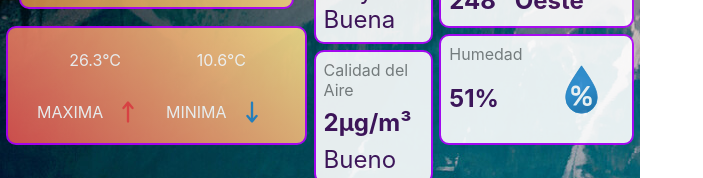
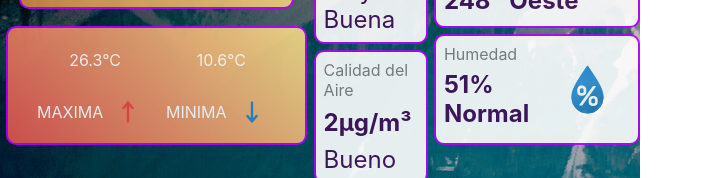
Before and after one commit to LuGiulkovich/ArgDashBoard, a React (Create React App) app: page / in a window 1280 px wide. Shown: the part 599-777 px from the top of the page, without its empty margins (0-703 px from the left). Built offline with nearby package versions, Linux system fonts and the light colour scheme.

Commit message:
Agrego Parametro Humedad

```diff
--- a/src/componentes/Humedad.js
+++ b/src/componentes/Humedad.js
@@ -3,13 +3,24 @@ import humedadIcon from '../iconos/humidity.svg';
 
 export const Humedad = ({siUniHumedad, siHumedad}) => {
 
+  let humedad;
+
   const pseudoHumedad = siHumedad[0];
+  const rangoHumedad = ["Seco", "Normal", "Húmedo"];
+
+  if (pseudoHumedad > 0 && pseudoHumedad <= 40) {
+    humedad = rangoHumedad[0];
+  } else if (pseudoHumedad > 40 && pseudoHumedad<= 60) {
+    humedad = rangoHumedad[1];
+  } else if (pseudoHumedad > 60) {
+    humedad = rangoHumedad[2];
+  }
 
   return (
     <div className='Back-fff Radius-10 Flex Around'>
         <div className='Grid'>
           <p className='Letra-gris p-Humedad'>Humedad</p>
-          <h1 className='Letra-35'>{pseudoHumedad}<span>{siUniHumedad}</span></h1>
+          <h1 className='Letra-35'>{pseudoHumedad}<span>{siUniHumedad} {humedad}</span></h1>
         </div>
         <img src={humedadIcon}  alt='Humedad Icono' width={'101px'}/>
     </div>
```
